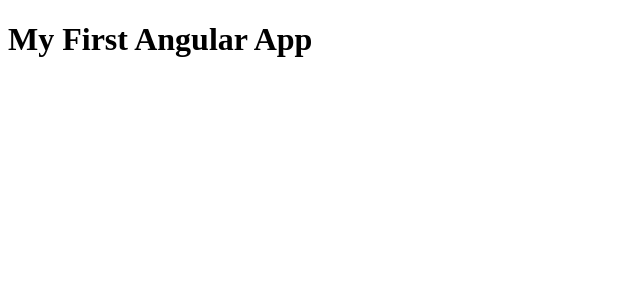
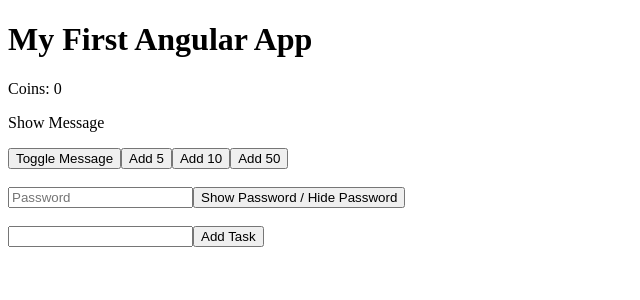
Before and after one commit to josemanuelborja/PRAC-FE-BE, an Angular app: page / in a window 1280 px wide. Shown: the top 300 px of the page, without its empty margins (0-640 px from the left). Built offline with nearby package versions, Linux system fonts and the light colour scheme.

Commit message:
feature: DAY 4 COMPLETE

```diff
--- a/src/app/day1/app.component.html
+++ /dev/null
@@ -1 +0,0 @@
-<h1>{{ title }} </h1>
--- a/src/app/day1/app.component.ts
+++ /dev/null
@@ -1,17 +0,0 @@
-import { Component } from '@angular/core';
-import { FormsModule } from '@angular/forms';
-import { CommonModule } from '@angular/common';
-import { NgIf } from '@angular/common';
-
-@Component({
-  selector: 'app-root',
-  standalone: true,
-  imports: [FormsModule, CommonModule, NgIf],
-  templateUrl: './app.component.html'
-})
-
-
-export class AppComponent {
-  title: string = 'My First Angular App';
-
-}
--- /dev/null
+++ b/src/app/day4/app.component.html
@@ -0,0 +1,56 @@
+<h1>{{ title }} </h1>
+
+<p>Coins: {{ coins }}</p>
+
+<p *ngIf="showMessage" >
+Hello Angular!
+</p>
+
+<p> {{ showMessage ? 'Hide Message' : 'Show Message' }} </p>
+
+<button (click)="toggleMessage()">
+Toggle Message
+</button>
+
+<button (click)="addCoins(5)">
+Add 5
+</button>
+
+<button (click)="addCoins(10)">
+Add 10
+</button>
+
+<button (click)="addCoins(50)">
+Add 50
+</button>
+
+<br><br>
+
+<input
+[type]="showPassword ? 'text' : 'password'"
+[(ngModel)]="password"
+placeholder="Password"
+/>
+
+<button (click)="togglePassword()">
+Show Password / Hide Password
+</button>
+
+<br><br>
+
+<input [(ngModel)]="task">
+
+<button (click)="addTask()">
+Add Task
+</button>
+
+<ul>
+<li *ngFor="let item of tasks; let i = index">
+ {{ item }}
+
+<button (click)="removeTask(i)">
+Delete
+</button>
+
+</li>
+</ul>
--- /dev/null
+++ b/src/app/day4/app.component.ts
@@ -0,0 +1,50 @@
+import { Component } from '@angular/core';
+import { FormsModule } from '@angular/forms';
+import { CommonModule } from '@angular/common';
+import { NgIf } from '@angular/common';
+
+@Component({
+  selector: 'app-root',
+  standalone: true,
+  imports: [FormsModule, CommonModule, NgIf],
+  templateUrl: './app.component.html'
+})
+
+
+export class AppComponent {
+  title: string = 'My First Angular App';
+
+  coins = 0;
+  showMessage = false;
+  showPassword = false;
+  password: string = '';
+  task: string = '';
+
+  tasks: string[] = [];
+
+ addTask() {
+
+  if(this.task !== ''){
+    this.tasks.push(this.task);
+    this.task = '';
+  }
+
+  }
+
+  removeTask(index: number){
+    this.tasks.splice(index,1);
+  }
+
+  addCoins(amount: number) {
+    this.coins += amount;
+  }
+
+  toggleMessage() {
+    this.showMessage = !this.showMessage;
+  }
+
+  togglePassword() {
+    this.showPassword = !this.showPassword;
+  }
+
+}
--- a/src/main.ts
+++ b/src/main.ts
@@ -1,7 +1,7 @@
 import { bootstrapApplication } from '@angular/platform-browser';
 import { appConfig } from './app/app.config';
 import { App } from './app/app';
-import { AppComponent } from './app/day1/app.component';
+import { AppComponent } from './app/day4/app.component';
 
 bootstrapApplication(AppComponent, appConfig)
   .catch((err) => console.error(err));
```
Also changed, not shown: src/app/day4/app.component.scss (added).
